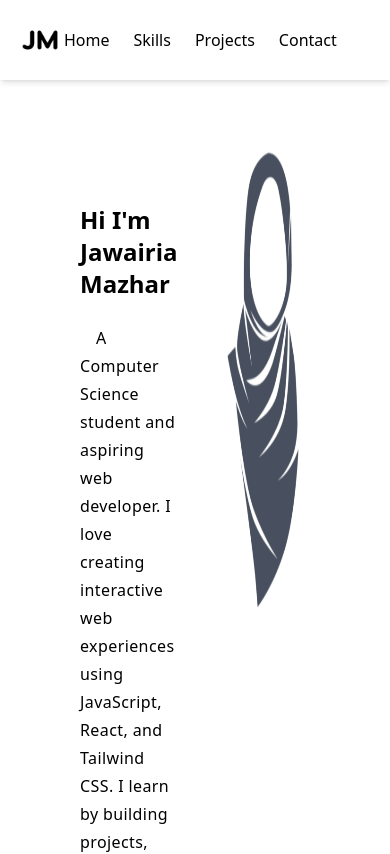
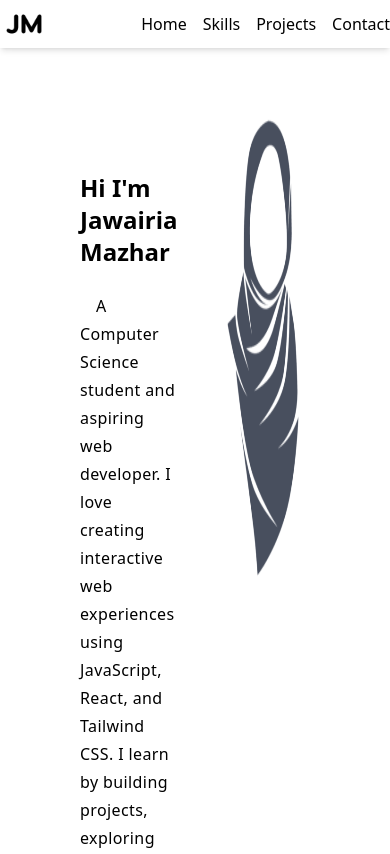
Before and after one commit to Jawairia-Mazhar/My-Portfolio, a React (Vite) app: page / in a window 390 px wide. Shown: the top 854 px of the page. Built offline with nearby package versions, Linux system fonts and the light colour scheme.

Commit message:
Refactor Navbar component for improved responsiveness and layout consistency

```diff
--- a/src/components/Navbar.jsx
+++ b/src/components/Navbar.jsx
@@ -2,9 +2,9 @@ import { HashLink } from 'react-router-hash-link';
 
 export default function Navbar() {
   return (
-    <nav className="flex p-4 justify-between  shadow-md bg-white sticky top-0 z-50 items-center">
+    <nav className="flex md:p-4 md:justify-between justify-between shadow-md bg-white sticky top-0 z-50 items-center w-full">
       <img src="src/assets/JMIcon.png" alt="logo" className="w-12 h-12 items-start" />
-      <ul className="flex gap-6 mr-148">
+      <ul className="flex md:gap-6 gap-4 md:mr-148 ">
         <HashLink smooth to="/#hero" className='hover:text-teal-400 hover:font-bold'>Home</HashLink>
         <HashLink smooth to="/skills#skills" className='hover:text-teal-400 hover:font-bold'>Skills</HashLink>
         <HashLink smooth to="/projects#projects" className='hover:text-teal-400 hover:font-bold'>Projects</HashLink>
```
